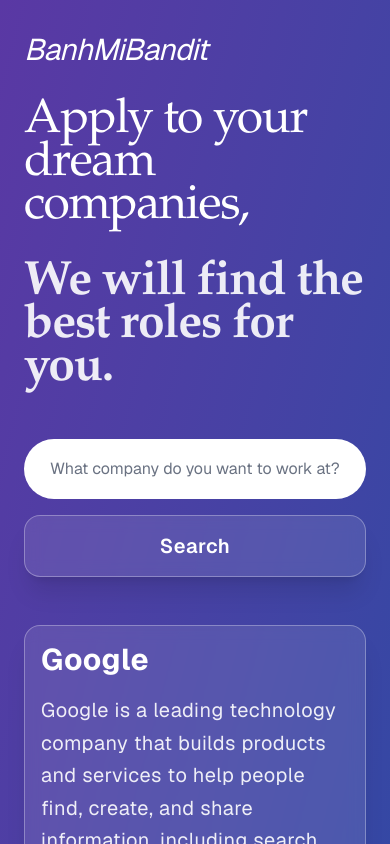
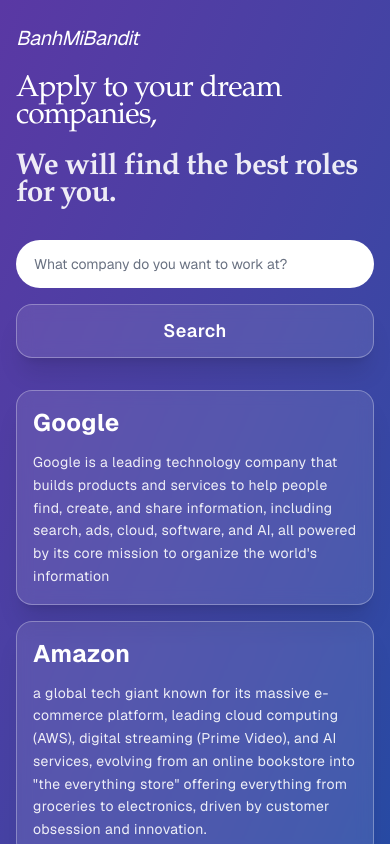
Before and after one commit to PowerBagel911/lyrathon, a Next.js app: page /applicant in a window 390 px wide. Shown: the top 844 px of the page. Built offline with nearby package versions, Linux system fonts and the light colour scheme.

Commit message:
make pages automatically adapts to screen size

```diff
--- a/src/app/applicant/page.tsx
+++ b/src/app/applicant/page.tsx
@@ -7,10 +7,10 @@
   const [companyInput, setCompanyInput] = useState("");
 
   return (
-    <main className="min-h-screen bg-linear-to-br from-[#5A38A4] to-[#254BA4] font-sans pb-10">
+    <main className="min-h-screen bg-linear-to-br from-[#5A38A4] to-[#254BA4] font-sans pb-10 md:pb-16 lg:pb-20">
       {/* Main Card */}
       {/* Navbar */}
-      <nav className="relative z-10 flex items-center justify-between px-6 py-8 lg:px-12">
+      <nav className="relative z-10 flex items-center justify-between px-4 py-6 sm:px-6 sm:py-8 lg:px-12 lg:py-10">
         <div className="flex items-center">
           {/* <div className="flex h-15 w-15 -mt-2 items-center justify-center rounded-lg">
             <img
@@ -20,7 +20,7 @@
             />
           </div> */}
           <Link href="/">
-            <span className="cursor-pointer pb-1.5 text-3xl font-normal tracking-tight text-white italic transition-opacity hover:opacity-80">
+            <span className="cursor-pointer pb-1.5 text-xl sm:text-2xl md:text-3xl font-normal tracking-tight text-white italic transition-opacity hover:opacity-80">
               BanhMiBandit
             </span>
           </Link>
@@ -28,37 +28,37 @@
       </nav>
 
       {/* Content */}
-      <div className="relative px-6 lg:px-12">
+      <div className="relative px-4 sm:px-6 md:px-8 lg:px-12 xl:px-16">
         {/* Headline */}
-        <div className="max-w-4xl text-left">
-          <h1 className="mb-8 font-['Garamond'] text-5xl leading-[0.9] font-normal tracking-tight text-white lg:text-7xl xl:text-4xl">
+        <div className="max-w-4xl lg:max-w-5xl xl:max-w-6xl text-left">
+          <h1 className="mb-6 sm:mb-8 font-['Garamond'] text-3xl sm:text-4xl md:text-5xl lg:text-6xl xl:text-7xl leading-[0.9] font-normal tracking-tight text-white">
             Apply to your dream companies,
           </h1>
-          <h1 className="mb-12 font-['Garamond'] text-5xl leading-[0.9] font-bold tracking-tight text-white/90 lg:text-7xl xl:text-8xl">
+          <h1 className="mb-8 sm:mb-10 md:mb-12 font-['Garamond'] text-3xl sm:text-4xl md:text-5xl lg:text-6xl xl:text-8xl leading-[0.9] font-bold tracking-tight text-white/90">
             We will find the best roles for you.
           </h1>
         </div>
 
         {/* Search Area */}
-        <div className="flex flex-col gap-4 sm:flex-row sm:gap-4">
+        <div className="flex flex-col gap-4 sm:flex-row sm:gap-4 lg:gap-6">
           <input
             type="text"
             placeholder="What company do you want to work at?"
             value={companyInput}
             onChange={(e) => setCompanyInput(e.target.value)}
-            className="flex-1 rounded-full border-2 border-transparent bg-white px-6 py-4 text-gray-800 placeholder-gray-500 focus:border-purple-300 focus:outline-none"
+            className="flex-1 rounded-full border-2 border-transparent bg-white px-4 py-3 sm:px-6 sm:py-4 text-sm sm:text-base text-gray-800 placeholder-gray-500 focus:border-purple-300 focus:outline-none"
           />
-          <button className="group relative overflow-hidden rounded-2xl border border-white/30 bg-white/10 px-4 py-4 text-xl font-semibold tracking-wide text-white shadow-xl backdrop-blur-sm transition-all duration-300 hover:-translate-y-1 hover:border-white/40 hover:bg-white/20 hover:shadow-2xl">
+          <button className="group relative overflow-hidden rounded-2xl border border-white/30 bg-white/10 px-6 py-3 sm:px-8 sm:py-4 text-lg sm:text-xl font-semibold tracking-wide text-white shadow-xl backdrop-blur-sm transition-all duration-300 hover:-translate-y-1 hover:border-white/40 hover:bg-white/20 hover:shadow-2xl">
             Search
           </button>
         </div>
 
         {/* Sample Company Cards */}
-        <div className="mt-12 space-y-6">
+        <div className="mt-8 sm:mt-10 md:mt-12 space-y-4 sm:space-y-6">
           {/* Google Card */}
-          <div className="group relative overflow-hidden rounded-2xl border border-white/30 bg-white/10 px-4 py-4 text-xl font-normal tracking-wide text-white shadow-xl backdrop-blur-sm transition-all duration-300 hover:-translate-y-1 hover:border-white/40 hover:bg-white/20 hover:shadow-2xl">
-            <h2 className="mb-4 text-3xl font-bold text-white">Google</h2>
-            <p className="leading-relaxed text-white/90">
+          <div className="group relative overflow-hidden rounded-2xl border border-white/30 bg-white/10 px-4 py-4 sm:px-6 sm:py-6 md:px-8 md:py-8 text-base sm:text-lg md:text-xl font-normal tracking-wide text-white shadow-xl backdrop-blur-sm transition-all duration-300 hover:-translate-y-1 hover:border-white/40 hover:bg-white/20 hover:shadow-2xl">
+            <h2 className="mb-3 sm:mb-4 text-2xl sm:text-3xl font-bold text-white">Google</h2>
+            <p className="leading-relaxed text-sm sm:text-base md:text-lg text-white/90">
               Google is a leading technology company that builds products and
               services to help people find, create, and share information,
               including search, ads, cloud, software, and AI, all powered by its
@@ -67,9 +67,9 @@
           </div>
 
           {/* Amazon Card */}
-          <div className="group relative overflow-hidden rounded-2xl border border-white/30 bg-white/10 px-4 py-4 text-xl font-normal tracking-wide text-white shadow-xl backdrop-blur-sm transition-all duration-300 hover:-translate-y-1 hover:border-white/40 hover:bg-white/20 hover:shadow-2xl">
-            <h2 className="mb-4 text-3xl font-bold text-white">Amazon</h2>
-            <p className="leading-relaxed text-white/90">
+          <div className="group relative overflow-hidden rounded-2xl border border-white/30 bg-white/10 px-4 py-4 sm:px-6 sm:py-6 md:px-8 md:py-8 text-base sm:text-lg md:text-xl font-normal tracking-wide text-white shadow-xl backdrop-blur-sm transition-all duration-300 hover:-translate-y-1 hover:border-white/40 hover:bg-white/20 hover:shadow-2xl">
+            <h2 className="mb-3 sm:mb-4 text-2xl sm:text-3xl font-bold text-white">Amazon</h2>
+            <p className="leading-relaxed text-sm sm:text-base md:text-lg text-white/90">
               a global tech giant known for its massive e-commerce platform,
               leading cloud computing (AWS), digital streaming (Prime Video),
               and AI services, evolving from an online bookstore into "the
--- a/src/app/recruiter/page.tsx
+++ b/src/app/recruiter/page.tsx
@@ -7,10 +7,10 @@
   const [roleInput, setRoleInput] = useState("");
 
   return (
-    <main className="min-h-screen bg-linear-to-br from-[#5A38A4] to-[#254BA4] font-sans">
+    <main className="min-h-screen bg-linear-to-br from-[#5A38A4] to-[#254BA4] font-sans pb-10 md:pb-16 lg:pb-20">
       {/* Main Card */}
       {/* Navbar */}
-      <nav className="relative z-10 flex items-center justify-between px-6 py-8 lg:px-12">
+      <nav className="relative z-10 flex items-center justify-between px-4 py-6 sm:px-6 sm:py-8 lg:px-12 lg:py-10">
         <div className="flex items-center">
           {/* <div className="flex h-15 w-15 -mt-2 items-center justify-center rounded-lg">
             <img
@@ -20,53 +20,53 @@
             />
           </div> */}
           <Link href="/">
-            <span className="pb-1.5 text-3xl font-normal tracking-tight text-white italic cursor-pointer hover:opacity-80 transition-opacity">
+            <span className="pb-1.5 text-xl sm:text-2xl md:text-3xl font-normal tracking-tight text-white italic cursor-pointer hover:opacity-80 transition-opacity">
               BanhMiBandit
             </span>
           </Link>
         </div>
         <Link
           href="/who-applied"
-          className="group relative overflow-hidden rounded-2xl border border-white/30 bg-white/10 px-4 py-4 text-xl font-semibold tracking-wide text-white shadow-xl backdrop-blur-sm transition-all duration-300 hover:-translate-y-1 hover:border-white/40 hover:bg-white/20 hover:shadow-2xl"
+          className="group relative overflow-hidden rounded-2xl border border-white/30 bg-white/10 px-4 py-3 sm:px-6 sm:py-4 text-base sm:text-lg md:text-xl font-semibold tracking-wide text-white shadow-xl backdrop-blur-sm transition-all duration-300 hover:-translate-y-1 hover:border-white/40 hover:bg-white/20 hover:shadow-2xl"
         >
           <span className="relative z-10">Who Applied?</span>
         </Link>
       </nav>
 
       {/* Content */}
-      <div className="relative px-6 lg:px-12">
+      <div className="relative px-4 sm:px-6 md:px-8 lg:px-12 xl:px-16">
         {/* Headline */}
-        <div className="max-w-4xl text-left">
-          <h1 className="mb-8 font-['Garamond'] text-5xl leading-[0.9] font-normal tracking-tight text-white lg:text-7xl xl:text-4xl">
+        <div className="max-w-4xl lg:max-w-5xl xl:max-w-6xl text-left">
+          <h1 className="mb-6 sm:mb-8 font-['Garamond'] text-3xl sm:text-4xl md:text-5xl lg:text-6xl xl:text-7xl leading-[0.9] font-normal tracking-tight text-white">
             The right candidates - already ready
           </h1>
-          <h1 className="mb-12 font-['Garamond'] text-5xl leading-[0.9] font-bold tracking-tight text-white/90 lg:text-7xl xl:text-8xl">
+          <h1 className="mb-8 sm:mb-10 md:mb-12 font-['Garamond'] text-3xl sm:text-4xl md:text-5xl lg:text-6xl xl:text-8xl leading-[0.9] font-bold tracking-tight text-white/90">
             Find the one.
           </h1>
         </div>
 
         {/* Search Area */}
-        <div className="flex flex-col gap-4 sm:flex-row sm:gap-4">
+        <div className="flex flex-col gap-4 sm:flex-row sm:gap-4 lg:gap-6">
           <input
             type="text"
             placeholder="Enter a job title (e.g., Senior Frontend Engineer)"
             value={roleInput}
             onChange={(e) => setRoleInput(e.target.value)}
-            className="flex-1 rounded-full border-2 border-transparent bg-white px-6 py-4 text-gray-800 placeholder-gray-500 focus:border-purple-300 focus:outline-none"
+            className="flex-1 rounded-full border-2 border-transparent bg-white px-4 py-3 sm:px-6 sm:py-4 text-sm sm:text-base text-gray-800 placeholder-gray-500 focus:border-purple-300 focus:outline-none"
           />
-          <button className="group relative overflow-hidden rounded-2xl border border-white/30 bg-white/10 px-4 py-4 text-xl font-semibold tracking-wide text-white shadow-xl backdrop-blur-sm transition-all duration-300 hover:-translate-y-1 hover:border-white/40 hover:bg-white/20 hover:shadow-2xl">
+          <button className="group relative overflow-hidden rounded-2xl border border-white/30 bg-white/10 px-6 py-3 sm:px-8 sm:py-4 text-lg sm:text-xl font-semibold tracking-wide text-white shadow-xl backdrop-blur-sm transition-all duration-300 hover:-translate-y-1 hover:border-white/40 hover:bg-white/20 hover:shadow-2xl">
             Create job role
           </button>
         </div>
 
         {/* Existing Roles Section */}
-        <div className="mt-12">
-          <h2 className="mb-4 text-xl font-semibold text-white">
+        <div className="mt-8 sm:mt-10 md:mt-12">
+          <h2 className="mb-3 sm:mb-4 text-lg sm:text-xl font-semibold text-white">
             Your existing role:
           </h2>
           {/* Empty state - roles would be displayed here */}
-          <div className="min-h-50 rounded-2xl border-2 border-dashed border-white/30 bg-white/5 p-8 text-center">
-            <p className="text-white/60">No roles created yet</p>
+          <div className="min-h-[150px] sm:min-h-[200px] rounded-2xl border-2 border-dashed border-white/30 bg-white/5 p-6 sm:p-8 text-center">
+            <p className="text-sm sm:text-base text-white/60">No roles created yet</p>
           </div>
         </div>
       </div>
```
Also changed, not shown: src/app/page.tsx (+14 -14 lines).
